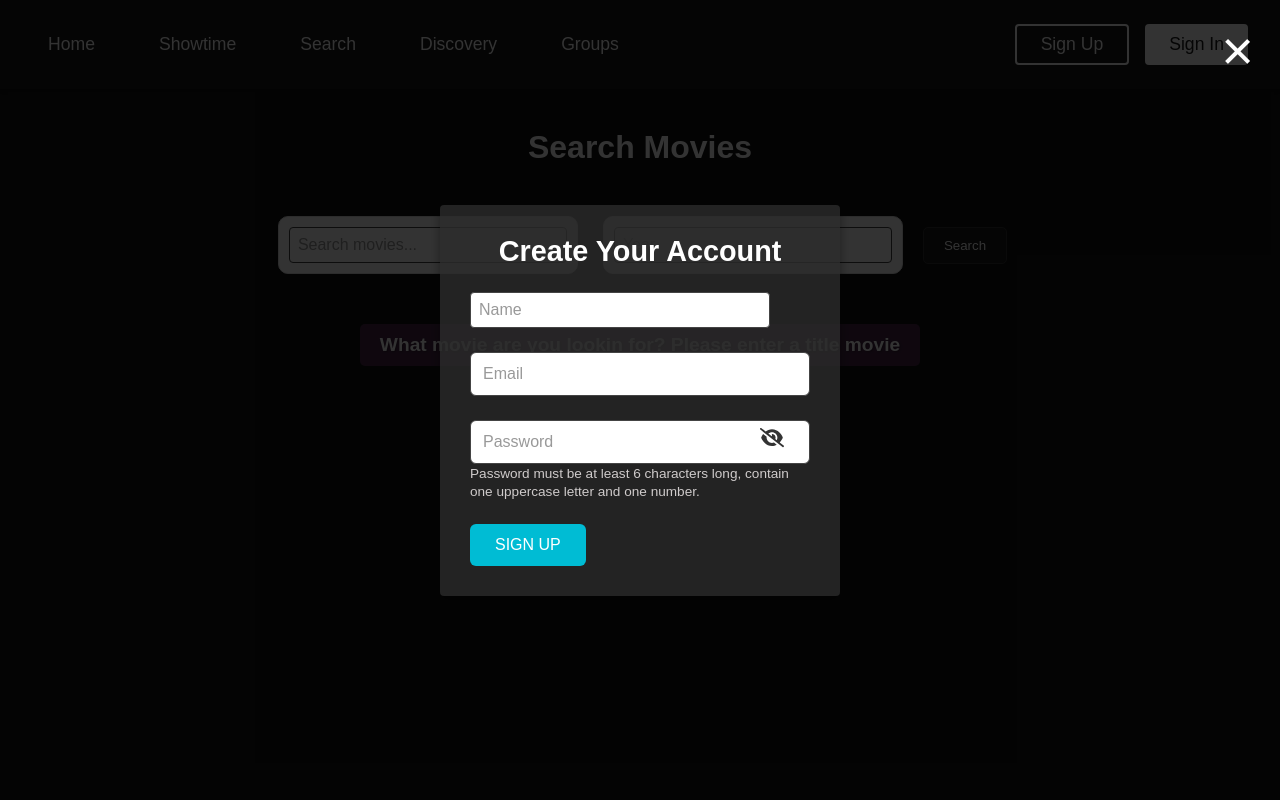
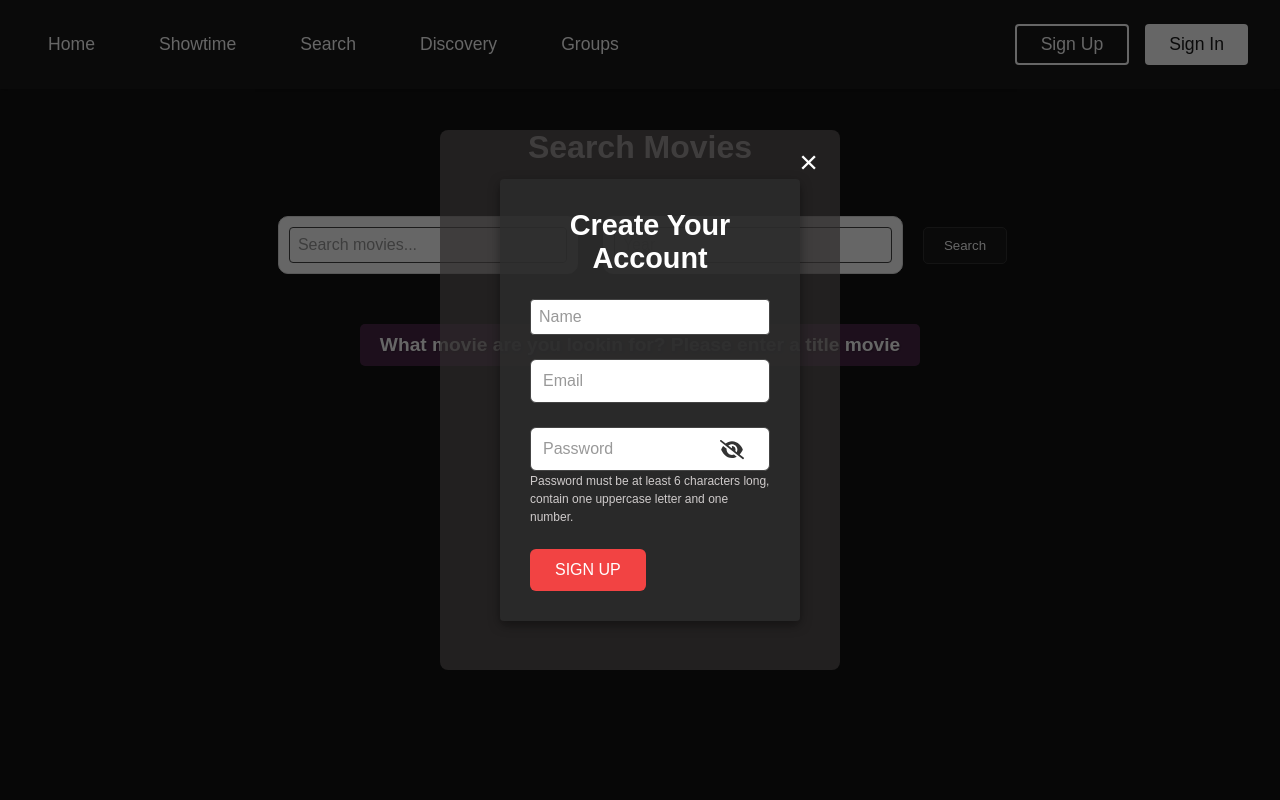
Before and after one commit to Group-16-Movie-App/CineCat_movie_app, a React (Create React App) app in the folder movie/: page /search in a window 1280 px wide. Both pictures are taken after a click on the button "Sign Up". Shown: the top 800 px of the page. Built offline with nearby package versions, Linux system fonts and the light colour scheme; no server answers.

Commit message:
Fix auth styles

```diff
--- a/movie/src/App.css
+++ b/movie/src/App.css
@@ -61,10 +61,10 @@
 .input-wrapper {
     display: flex;
     align-items: center;
-    border: 1px solid #ddd;
+    border: 1px solid #c13ca9;
     padding: 10px;
-    border-radius: 10px;
-    background-color: #f9f9f9;
+    border: 1px solid #ccc;
+    background-color: transparent;
     transition: border-color 0.3s, box-shadow 0.3s;
     width: 100%;
 }
@@ -73,7 +73,7 @@ input {
     width: 100%;
     border: none;
     outline: none;
-    background: none;
+    background-color: #fff;
     font-size: 1em;
     color: #333;
     padding: 8px;
@@ -81,6 +81,12 @@ input {
     transition: background-color 0.3s;
 }
 
+input:focus {
+  background-color: #fff;
+  color: #333;
+  border: 1px solid #373939;
+  outline: none;
+}
 /* Import Montserrat font from Google Fonts */
 @import url('https://fonts.googleapis.com/css2?family=Montserrat:wght@300;400;500;600;700&display=swap');
 
--- a/movie/src/components/AuthForm.css
+++ b/movie/src/components/AuthForm.css
@@ -1,6 +1,6 @@
 body {
   background-color: rgba(44, 44, 44, 0.6);
-  color: #f5f5f5;
+  color: white;
   font-family: 'Arial', sans-serif;
   margin: 0;
   padding: 0;
@@ -10,8 +10,9 @@ body {
   display: flex;
   justify-content: center;
   align-items: center;
-  height: 100vh;
-  padding: 20px;
+  height: 60vh;
+  width: 45vh;
+  padding: 30px;
 }
 
 
@@ -27,7 +28,7 @@ body {
 .auth-form h2 {
   text-align: center;
   margin-bottom: 1.5rem;
-  color: #ffffff;
+  color: white;
   font-size: 1.8rem;
 }
 
@@ -41,20 +42,22 @@ body {
   border: 1px solid #444;
   border-radius: 6px;
   background-color: #3c3c3c;
-  color: #f5f5f5;
+  color: #3c3c3c;
   font-size: 1rem;
   transition: border-color 0.3s ease;
 }
 
 .form-input:focus {
   outline: none;
-  border-color: #00bcd4;
-  box-shadow: 0 0 5px rgba(0, 188, 212, 0.5);
+  border-color: white;
+  border-radius: 6px;
+  border: px solid white;
+  box-shadow: 0 0 5px rgb(255, 255, 255);
 }
 
 .password-hint {
   color: #cfcbcb;
-  font-size: 0.85rem;
+  font-size: 0.75rem;
 }
 
 .auth-form-error {
@@ -74,7 +77,7 @@ body {
 }
 
 .success-button {
-  background-color: #00bcd4;
+  background-color: #545f61;
   padding: 19px 25px;
   border: none;
   font-size: 1.1rem;
@@ -85,7 +88,7 @@ body {
 }
 
 .success-button:hover {
-  background-color: #0097a7;
+  background-color: #ee1a1a;
 }
 
 
@@ -95,7 +98,7 @@ body {
   left: 0;
   right: 0;
   bottom: 0;
-  background-color: rgba(0, 0, 0, 0.8);
+  background-color: rgba(0, 0, 0, 0.6);
   display: flex;
   align-items: center;
   justify-content: center;
@@ -108,7 +111,7 @@ body {
   right: 10px;
   background: none;
   border: none;
-  font-size: 3.5rem;
+  font-size: 2rem;
   color: #fff;
   cursor: pointer;
   z-index: 1010;
@@ -140,12 +143,12 @@ body {
 }
 
 .toggle-password-visibility:hover {
-  color: #559fc6;
+  color: #ee1a1a;
 }
 
 
 .submit-button-signin {
-  background-color: #00bcd4;
+  background-color: #f24343;
   color: white;
   border: none;
   padding: 12px 25px;
@@ -156,7 +159,7 @@ body {
 }
 
 .submit-button-signin:hover {
-  background-color: #0097a7;
+  background-color: #ee1a1a;
 }
 
 .submit-button-signin:focus {
@@ -171,7 +174,7 @@ body {
 
 .toggle-form-link span {
   cursor: pointer;
-  color: #00bcd4;
+  color: #ee1a1a;
 }
 
 .toggle-form-link span:hover {
--- a/movie/src/components/ModalWindow.css
+++ b/movie/src/components/ModalWindow.css
@@ -1,31 +1,50 @@
+body {
+  background-color: rgba(44, 44, 44, 0.4);
+  color: #f5f5f5;
+  font-family: 'Arial', sans-serif;
+  margin: 0;
+  padding: 0;
+}
 .modal-background {
   position: fixed;
   top: 0;
   left: 0;
   right: 0;
   bottom: 0;
-  background-color: rgba(0, 0, 0, 0.9);
+  background-color: rgba(0, 0, 0, 0.5);
   display: flex;
   align-items: center;
   justify-content: center;
   z-index: 1000;
 }
 
+.modal-content {
+  position: relative;
+  background-color:rgba(46, 44, 44, 0.7);
+  padding: 30px;
+  border-radius: 8px;
+  width: 400px;
+  max-width: 100%;
+  max-height: 80%;
+  min-height: 60%;
+}
 
 .modal-close-btn {
-  position: absolute;
-  top: 10px;
-  right: 10px;
   background: none;
   border: none;
-  font-size: 2.5rem;
-  color: #fff;
+
+  color: red;
   cursor: pointer;
+  position: absolute;
+  top: 6px !important;
+  right: 6px !important;
   z-index: 1010;
 }
 
 .modal-close-btn:hover {
-  color: #a71f2f;
+  color: white !important;
+  font-weight: 100  !important;
+  outline: none  !important;
 }
 
 .password-group {
@@ -59,26 +78,3 @@
   font-size: 1.2rem;
   color: #333;
 }
-
-.toggle-password-visibility:hover {
-  color: #559fc6;
-}
-
-.submit-button-signin {
-  background-color: #00bcd4;
-  color: rgb(124, 232, 94);
-  border: none;
-  padding: 12px 25px;
-  font-size: 16px;
-  border-radius: 6px;
-  cursor: pointer;
-  transition: background-color 0.3s ease;
-}
-
-.submit-button:hover {
-  background-color: #0097a7;
-}
-
-.submit-button:focus {
-  outline: none;
-}
--- a/movie/src/components/ModalWindow.js
+++ b/movie/src/components/ModalWindow.js
@@ -1,5 +1,6 @@
 import React from 'react';
 import './ModalWindow.css';
+
 
 const ModalWindow = ({ isOpen, onClose, children }) => {
   if (!isOpen) return null;
--- a/movie/src/components/Navbar.css
+++ b/movie/src/components/Navbar.css
@@ -129,7 +129,7 @@
   z-index: 1000;
   opacity: 0;
   transform: translateY(-20px);
-  animation: slideIn 0.5s forwards, fadeOut 4.5s 4.5s forwards;
+  animation: slideIn 0.5s forwards, fadeOut 3.5s 3.5s forwards;
 }
 
 @keyframes slideIn {
@@ -139,7 +139,7 @@
   }
   100% {
     opacity: 1;
-    transform: translateY(0);
+    transform: translateY(70px);
   }
 }
 @keyframes fadeOut {
@@ -148,6 +148,6 @@
   }
   100% {
     opacity: 0;
-    transform: translateY(20px);
+    transform: translateY(100px);
   }
 }
```
